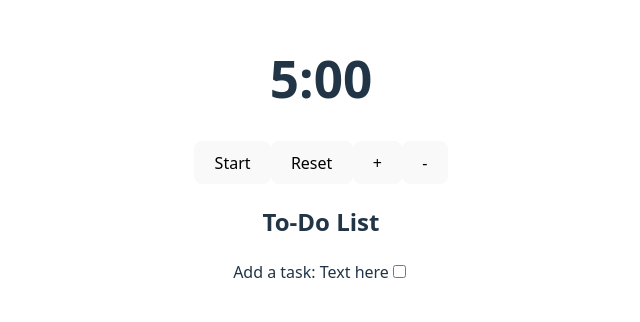
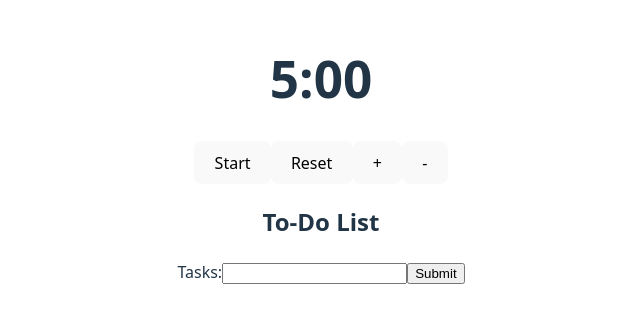
Before and after one commit to Eq-Tran/React-Pomodoro-Timer, a React (Vite) app: page / in a window 1280 px wide. Shown: the part 250-572 px from the top of the page, without its empty margins (319-959 px from the left). Built offline with nearby package versions, Linux system fonts and the light colour scheme; no server answers.

Commit message:
Initial text field with submit functioning correctly

```diff
--- a/src/components/ToDoList.jsx
+++ b/src/components/ToDoList.jsx
@@ -1,13 +1,29 @@
-import React from 'react';
+import React, { useState } from 'react';
 
 const ToDoList = () => {
+    const [task, setTask] = useState("");
+
+    function handleChange(e) {
+        setTask(e.target.value);
+    }
+
+    function handleSubmit(e) {
+        e.preventDefault();
+        console.log(task);
+    }
 
 	return (
 		<section>
             <h2>To-Do List</h2>
-            <label htmlFor='name-input'>Add a task: </label>
-            <text>Text here</text>
-            <input type="checkbox"/>
+            <form onSubmit={handleSubmit}>
+                <label>Tasks:
+                    <input
+                    type="text"
+                    value={task}
+                    onChange={handleChange} />
+                </label>
+                <input type="submit"/>
+            </form>
 		</section>
 	);
 };
```
